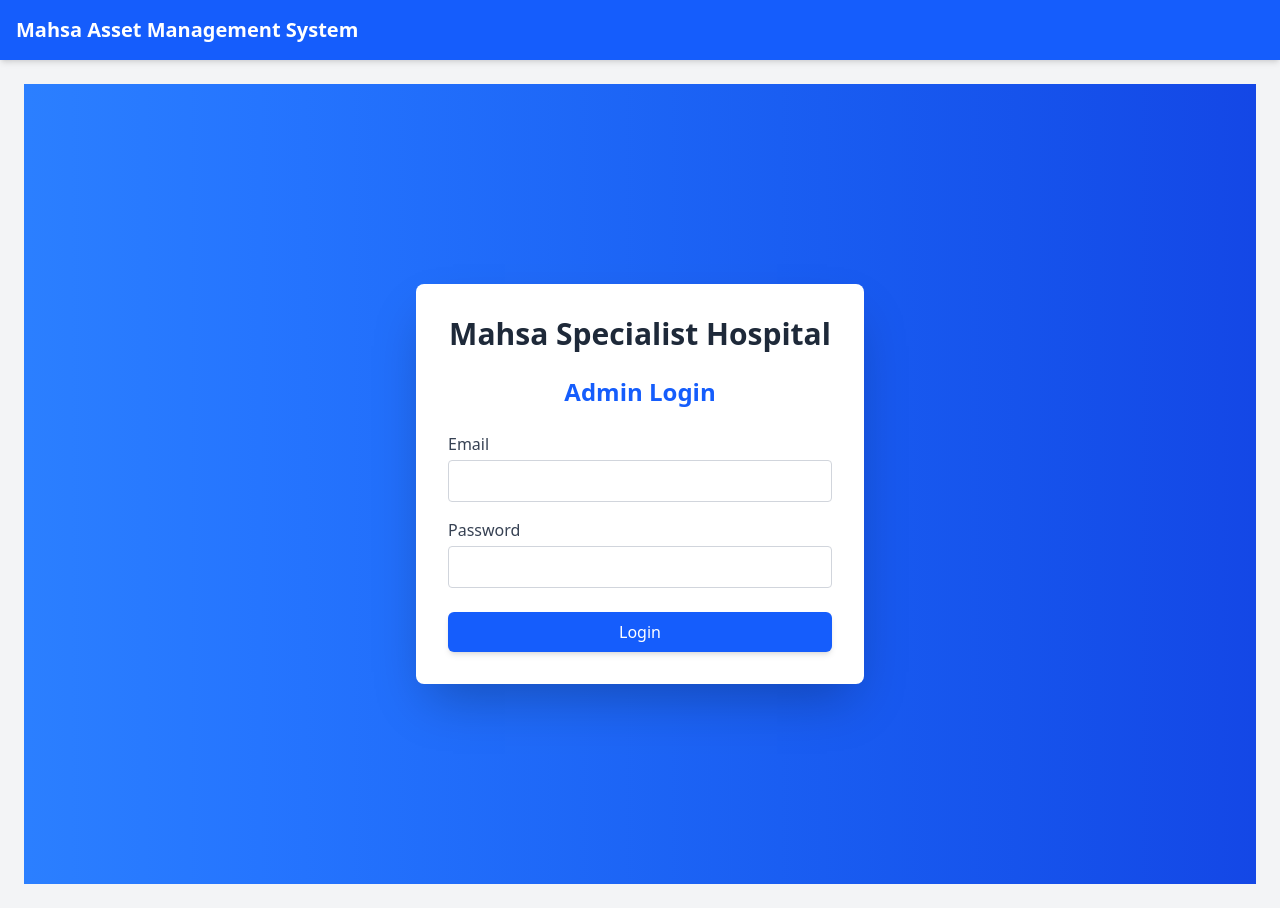
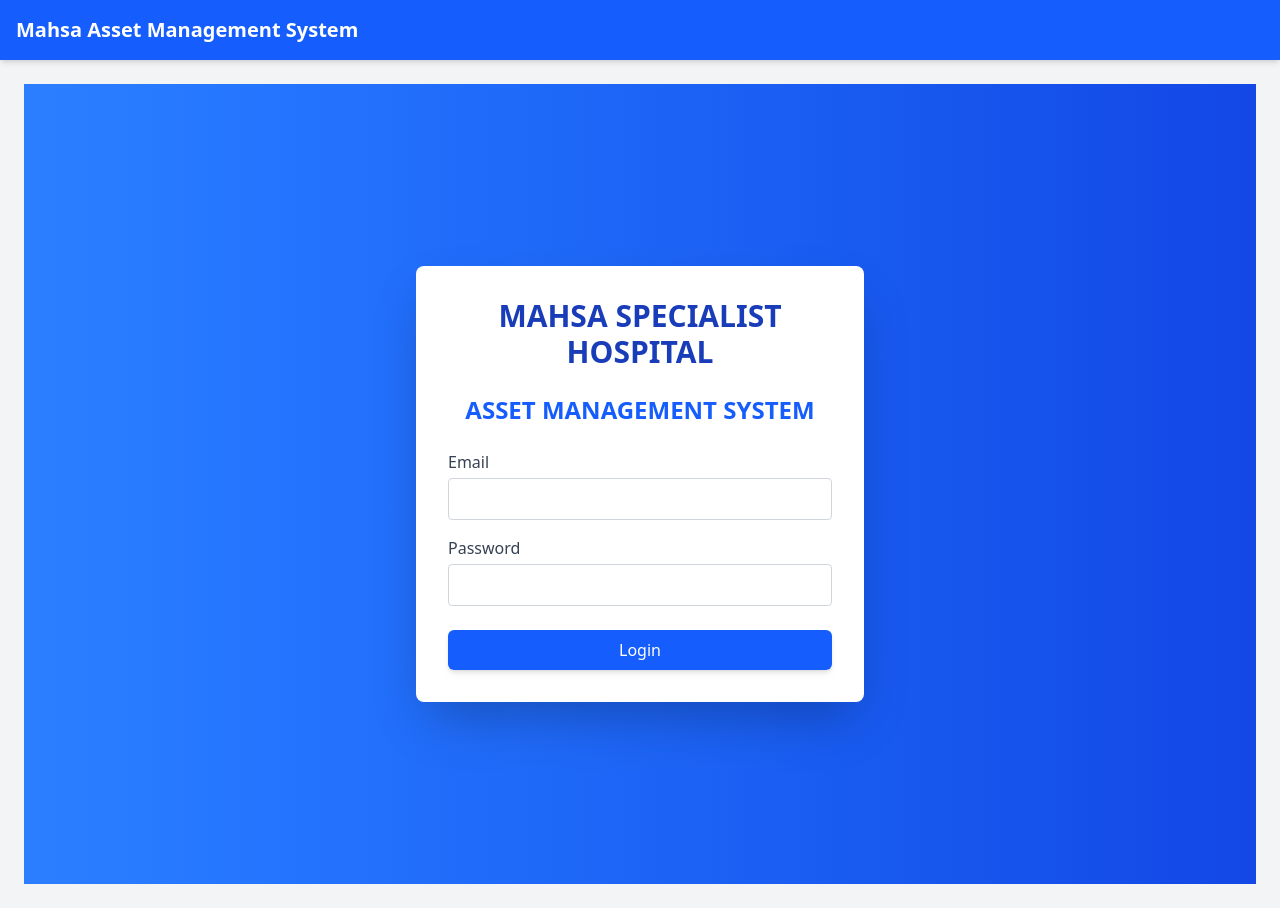
Before and after one commit to MohamedNihmath18/Asset-management-frontend, a React (Vite) app: page /login in a window 1280 px wide. Built offline with nearby package versions, Linux system fonts and the light colour scheme.

Commit message:
COLOR UP

```diff
--- a/src/components/Login.jsx
+++ b/src/components/Login.jsx
@@ -24,12 +24,12 @@
       <div className="w-full max-w-md bg-white p-8 shadow-2xl rounded-lg">
 
         {/* Hospital Name */}
-        <h1 className="text-center text-3xl font-bold text-gray-800 mb-6">
-          Mahsa Specialist Hospital
+        <h1 className="text-center text-3xl font-bold text-blue-800 mb-6">
+          MAHSA SPECIALIST HOSPITAL
         </h1>
 
         {/* Login Form */}
-        <h2 className="text-center text-2xl font-semibold text-blue-600">Admin Login</h2>
+        <h2 className="text-center text-2xl font-semibold text-blue-600">ASSET MANAGEMENT SYSTEM</h2>
         {error && <p className="text-red-500 text-center mt-2">{error}</p>}
 
         <form onSubmit={handleLogin} className="mt-6">
```
